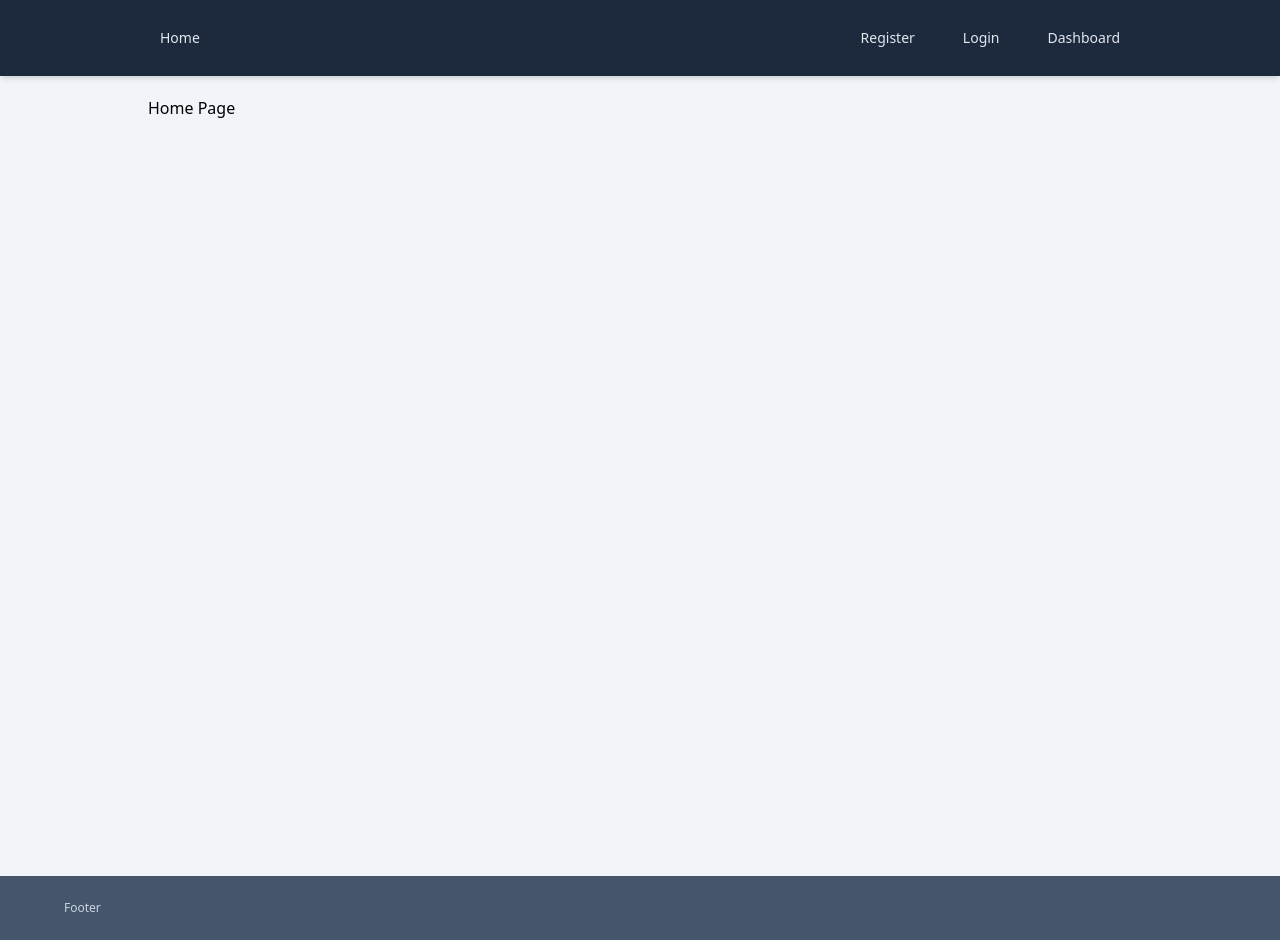
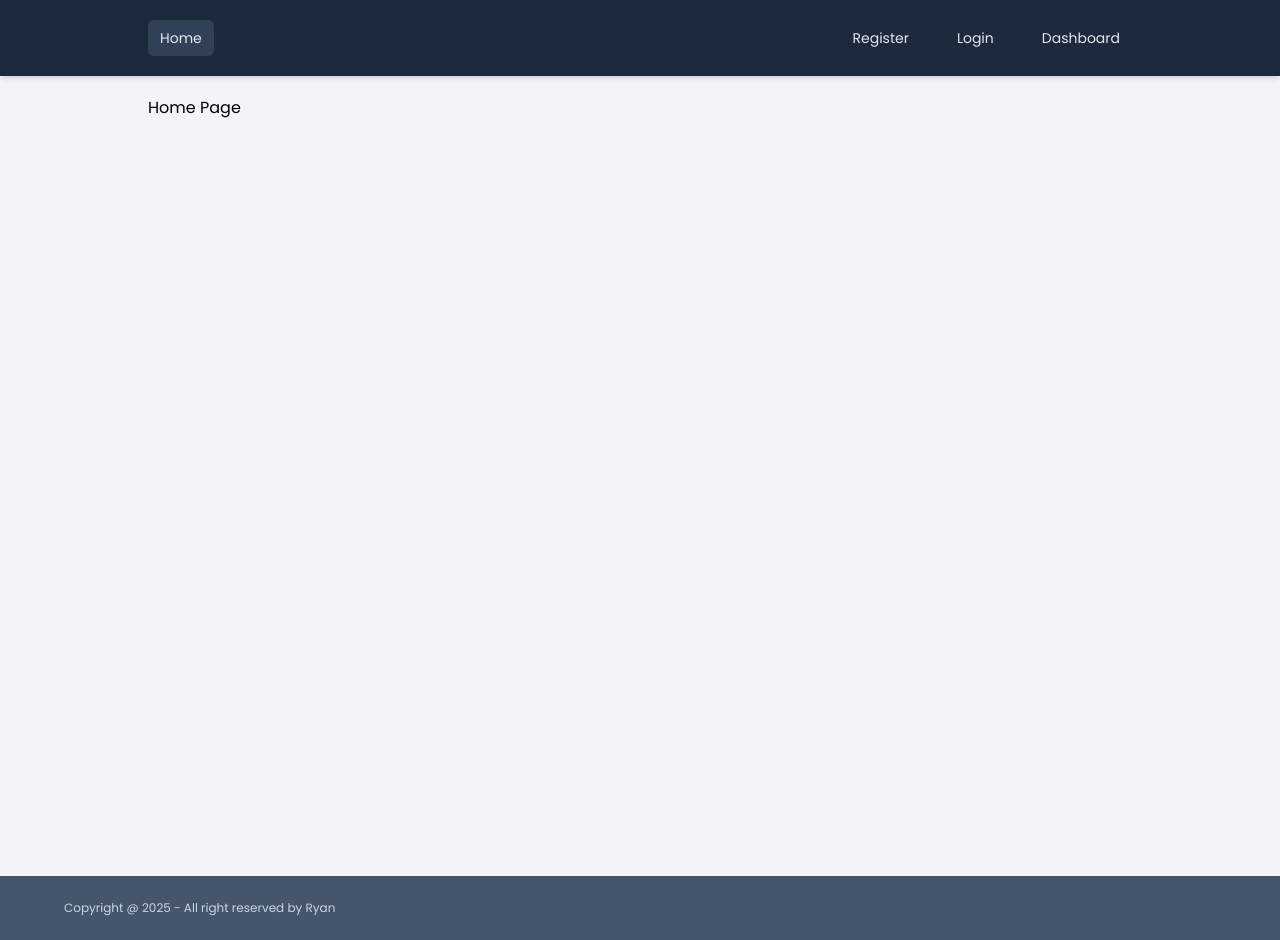
Before and after one commit to ryanpatenio/learning-nextjs, a Next.js app: page / in a window 1280 px wide. Built offline with nearby package versions, Linux system fonts and the light colour scheme.

Commit message:
use react hooks pathName for active links and make nav into a componenst to make it clean

```diff
--- a/src/app/layout.jsx
+++ b/src/app/layout.jsx
@@ -1,32 +1,25 @@
 
-import Link from "next/link";
 import "./globals.css";
 import { Poppins } from 'next/font/google'
+import Navigation from "@/components/Navigation";
+import Footer from "@/components/Footer";
 
 const poppins = Poppins({
   subsets: ['latin'],
-  variable: '--fonts-poppins',
   weight : ['200','400','700']
 });
 
 export default function RootLayout({ children }) {
   return (
     <html lang="en">
-      <body className={`${poppins.variable} font-sans`}>
+      <body className={poppins.className}>
         <header>
-          <nav>
-            <Link className="nav-link" href="/"> Home</Link>
-            <div>
-              <Link className="nav-link" href="/register"> Register</Link>
-              <Link className="nav-link" href="/login"> Login</Link>
-              <Link className="nav-link" href="/dashboard"> Dashboard</Link>
-            </div>
-          </nav>
+          <Navigation />
         </header>
         <main>
           {children}
         </main>
-       <footer>Footer</footer>
+       <Footer />
       </body>
     </html>
   );
--- /dev/null
+++ b/src/components/Footer.jsx
@@ -0,0 +1,9 @@
+export default function Footer(){
+    return (
+        <footer>
+            <p>
+                Copyright  @ {new Date().getFullYear()} - All right reserved by Ryan
+            </p>
+        </footer>
+    )
+}
--- /dev/null
+++ b/src/components/NavLink.jsx
@@ -0,0 +1,16 @@
+"use client"
+
+import Link from "next/link";
+import { usePathname } from "next/navigation";
+
+export default function NavLink({ label, href}){
+    const pathname = usePathname();
+    return (
+        <Link className={`nav-link ${
+              pathname === href ? "nav-link-active" : ""
+            }`}
+                href={href}>
+                {label}
+        </Link>
+    )
+}
--- /dev/null
+++ b/src/components/Navigation.jsx
@@ -0,0 +1,15 @@
+import NavLink from "./NavLink"
+
+export default function Navigation(){
+    return (
+        <nav>
+            <NavLink label="Home" href="/" />
+
+            <div>
+              <NavLink label="Register" href="/register" />
+              <NavLink label="Login" href="/login" />
+              <NavLink label="Dashboard" href="/dashboard" />
+            </div>
+          </nav>
+    )
+}
```
Also changed, not shown: 1 other file (tests, documents, lock files or other folders).
